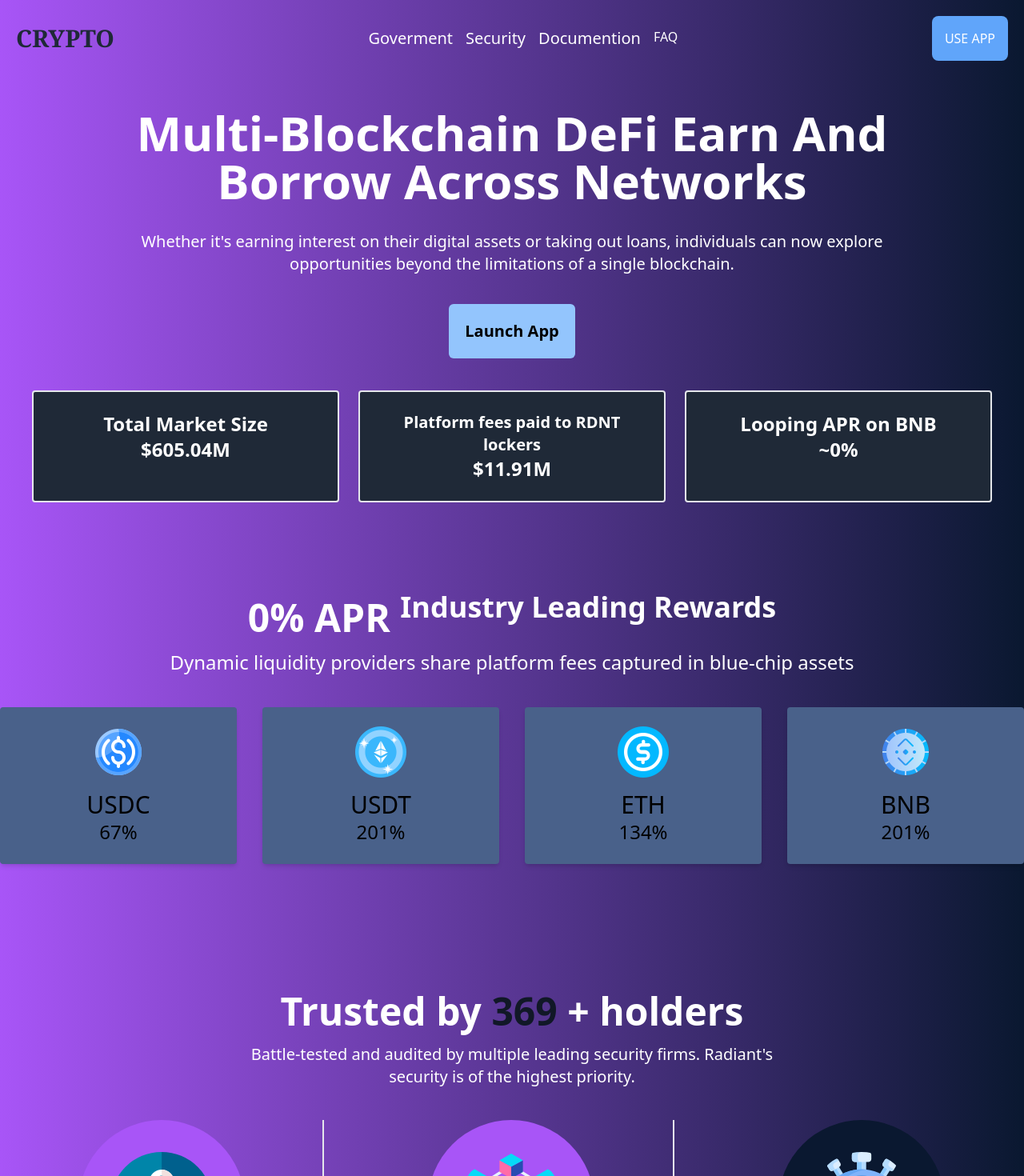
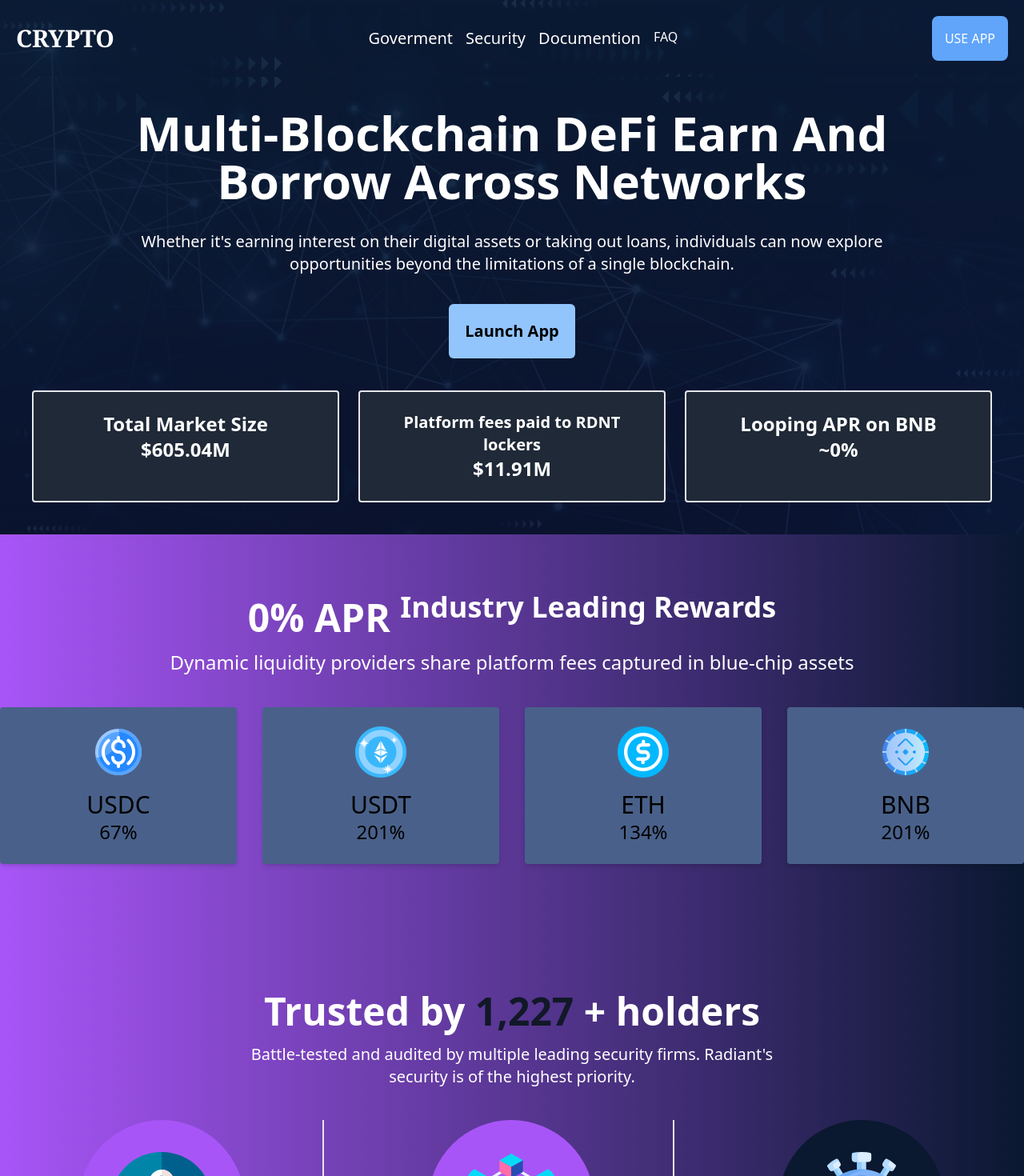
Before and after one commit to AmhjadKhan/Crypto, a React (Vite) app: page / in a window 1280 px wide. Shown: the top 1470 px of the page at 80% size. Built offline with nearby package versions, Linux system fonts and the light colour scheme.

Commit message:
this is bg image setup commit

```diff
--- a/src/component/Header/Header.jsx
+++ b/src/component/Header/Header.jsx
@@ -1,7 +1,12 @@
+import headerImage from '../../assets/header.png'
+
 
 const Header = () => {
   return (
-    <header className="bg-gradient-to-r from-purple-500 to-[#0A1830] text-white p-10">
+    <header
+      className="bg-gradient-to-r from-purple-500 to-[#0A1830] text-white p-10 bg-cover bg-center"
+      style={{ backgroundImage: `url(${headerImage})` }}
+    >
       <div className="text-center">
         <h1 className="text-6xl font-bold pb-4">Multi-Blockchain DeFi Earn And <br /> Borrow Across Networks</h1>
         <p className="mt-4 text-xl pb-3">
--- a/src/component/Holders/Holders.jsx
+++ b/src/component/Holders/Holders.jsx
@@ -8,7 +8,7 @@ const Holders = () => {
     <section className="py-20 bg-gradient-to-r from-purple-500 to-[#0A1830]">
       <div className="container mx-auto text-center">
       <h2 className="text-5xl font-bold text-white">
-      Trusted by <span className='text-gray-900'> <CountUp end={32000} duration={1000.5} separator="," /></span> + holders
+      Trusted by <span className='text-gray-900'> <CountUp end={32000} duration={300.5} separator="," /></span> + holders
     </h2>
         <p className="mt-4 text-white text-xl">Battle-tested and audited by multiple leading security firms. Radiant's <br /> security is of the highest priority.</p>
         <div className="grid grid-cols-1 sm:grid-cols-3 gap-8 mt-10">
--- a/src/component/Navber/Navber.jsx
+++ b/src/component/Navber/Navber.jsx
@@ -1,5 +1,7 @@
 import { useState } from "react";
 import { FaBars, FaTimes } from "react-icons/fa";
+import headerImage from '../../assets/header.png'
+
 
 const Navbar = () => {
   const [isOpen, SetisOpen] = useState(false);
@@ -8,9 +10,9 @@ const Navbar = () => {
   };
   return (
     <>
-      <nav className="p-5 bg-gradient-to-r from-purple-500 to-[#0A1830] text-white flex justify-between items-center">
+      <nav className="p-5 bg-gradient-to-r from-purple-500 to-[#0A1830] text-white flex justify-between items-center" style={{ backgroundImage: `url(${headerImage})` }}>
         <div className="text-3xl font-serif font-bold">
-          <h1 className="text-gray-800">
+          <h1>
             CRYPTO
           </h1>
         </div>
```
